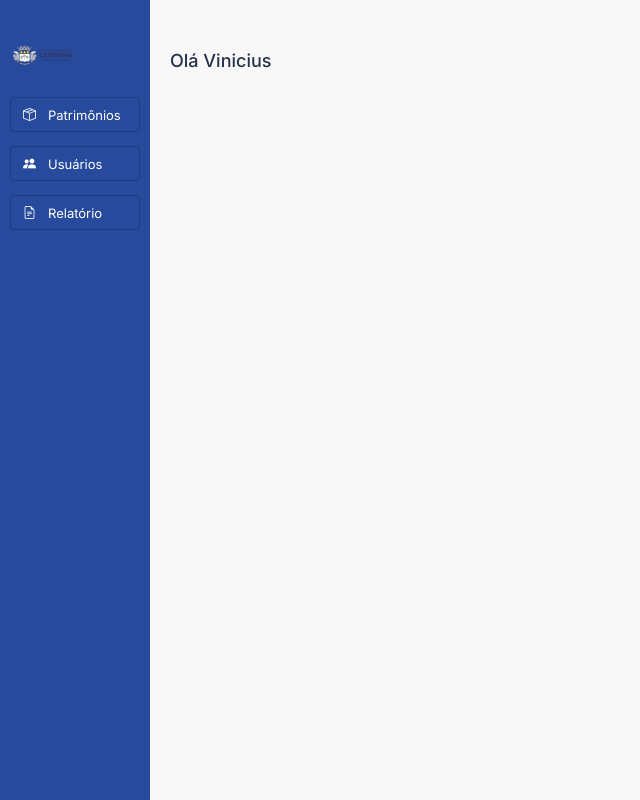
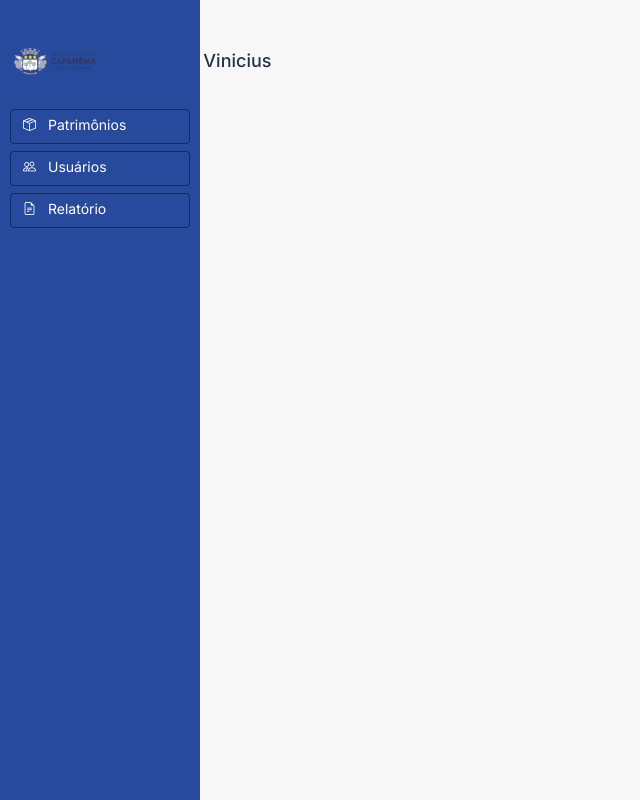
Before and after one commit to DevGueds/patrimonio, a PHP site: page /home.php in a window 1280 px wide. Shown: the whole page, without its empty margins (0-640 px from the left). Run offline with PHP 8.4, Linux system fonts and the light colour scheme.

Commit message:
ajuste botão

```diff
--- a/css/home.css
+++ b/css/home.css
@@ -16,9 +16,9 @@ body{
     display: flex;
     flex-direction: column;
     align-items: center;
-    width: 150px;
+    width: 200px;
     height: 100%;
-    padding: 40px 10px 30px 10px;
+    padding: 40px 10px;
     background: #274A9D;
 }
 
@@ -34,11 +34,12 @@ body{
 
 }
 
-.menu-lateral button{
-    width: 130px;
+.menu-lateral a{
+    display: block;
+    width: 180px;
     height: 35px;
     background: transparent;
-    border: 1.5px solid #1C3B85;
+    border: 1.5px solid #0f2a69;
     border-radius: 4px;
     font-family: inherit;
     font-size: 8pt;
@@ -49,7 +50,7 @@ body{
     margin: 7px;
 }
 
-.menu-lateral button > span{
+.menu-lateral a > span{
     display: inline-flex;
     align-items: center;
     gap: 12px;
@@ -58,21 +59,21 @@ body{
 
 }
 
-.menu-lateral button:hover > span{
-    width: 128px;
+.menu-lateral a:hover > span{
+    width: 180px;
     height: 33px;
     border-radius: 1px;
     border: 0;
     background: #1C3B85;
 }
 
-.menu-lateral button i{
+.menu-lateral a i{
     position: relative;
     font-size: 13px;
 }
 
-.menu-lateral button span{
-    font-size: 13px;
+.menu-lateral a span{
+    font-size: 14px;
     font-weight: 400;
 }
 
--- a/home.php
+++ b/home.php
@@ -1,5 +1,6 @@
 <!DOCTYPE html>
 <html lang="pt-br">
+
 <head>
   <meta charset="UTF-8">
   <meta name="viewport" content="width=device-width, initial-scale=1.0">
@@ -7,6 +8,7 @@
   <link rel="stylesheet" href="https://cdn.jsdelivr.net/npm/bootstrap-icons@1.11.2/font/bootstrap-icons.min.css">
   <title>Sistema de Patrimônio</title>
 </head>
+
 <body>
   <aside class="menu-lateral">
     <header class="menu-lateral-header">
@@ -14,24 +16,23 @@
     </header>
 
     <nav>
-          <button>
+      <a href="http://">
         <span>
           <i class="bi bi-box-seam"></i>
           <span>Patrimônios</span>
-            </span>
-          </button>
-          <button>
+      </a>
+      <a href="http://">
         <span>
-                <i class="bi bi-people-fill"></i>
+          <i class="bi bi-people"></i>
           <span>Usuários</span>
         </span>
-          </button>
-          <button>
+        </a>
+        <a href="http://">
         <span>
           <i class="bi bi-file-earmark-text"></i>
           <span>Relatório</span>
         </span>
-          </button>
+        </a>
     </nav>
   </aside>
 
@@ -40,4 +41,5 @@
 
   </main>
 </body>
+
 </html>
```
Lines whose indentation alone changed are shown as unchanged.
